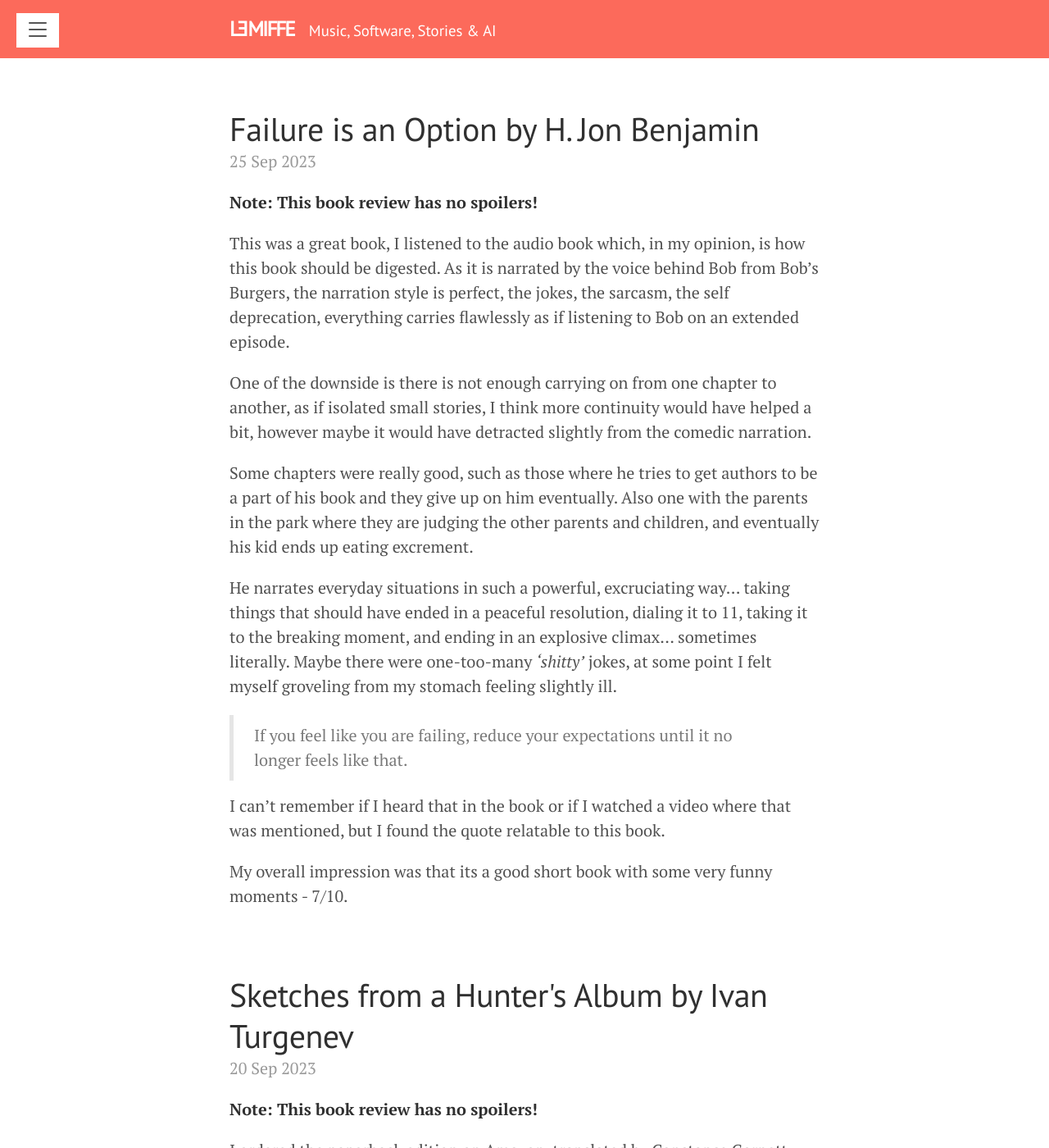
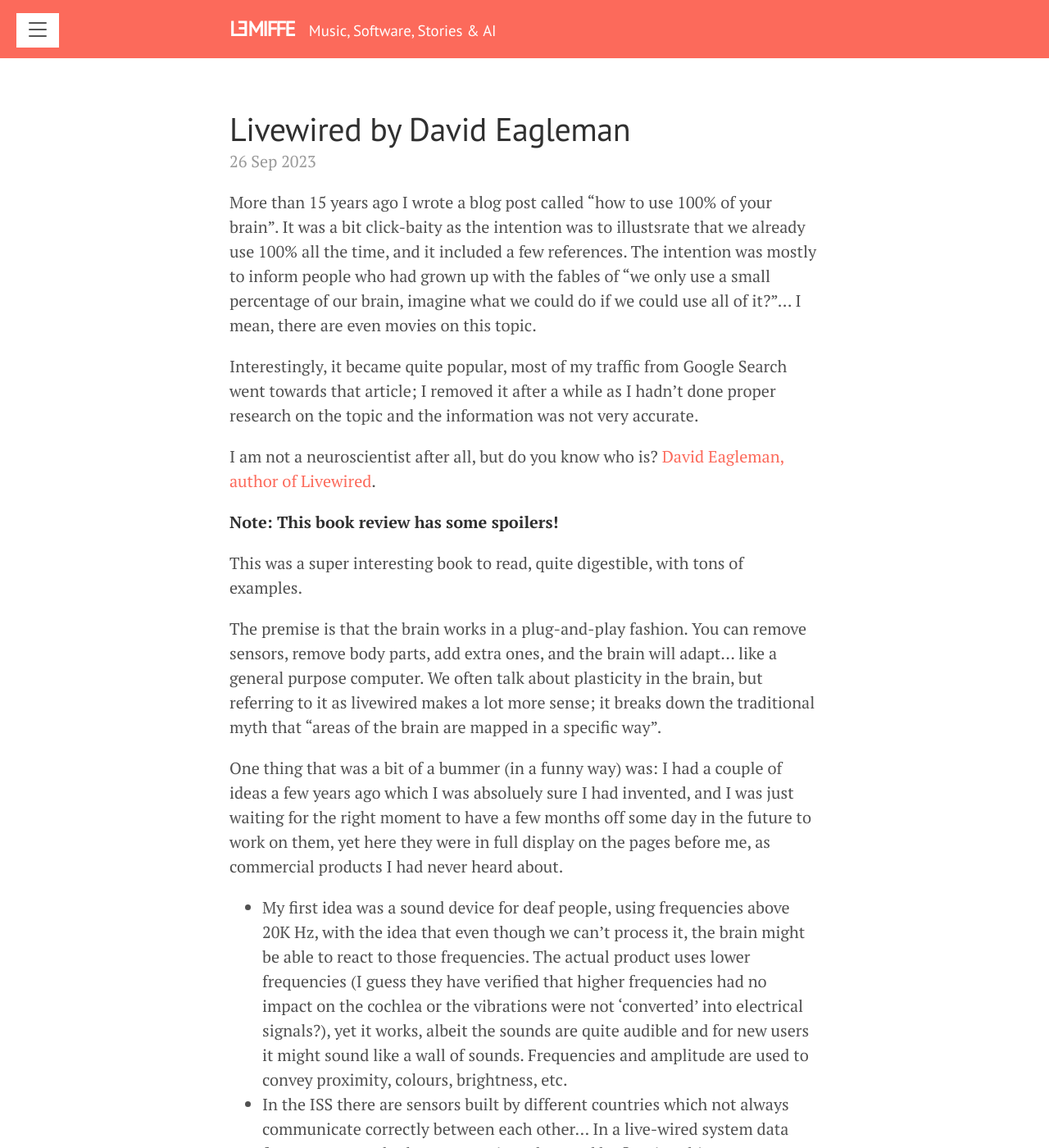
Before and after one commit to lemiffe/lemiffe.com, a Jekyll site: the page built from blog/index.html, in a window 1280 px wide and 1400 px high. Shown: the whole window at 82% size. Built offline with Jekyll 4.4.1, drawn with Linux system fonts in a browser that asks for light colours; the list of posts is cut into pages by our own code; some of the changed text lies outside the part shown.

Commit message:
New posts

```diff
--- /dev/null
+++ b/_posts/2023-09-26-review-livewired.md
@@ -0,0 +1,25 @@
+---
+title: Livewired by David Eagleman
+date: 2023-09-26
+---
+
+More than 15 years ago I wrote a blog post called "how to use 100% of your brain". It was a bit click-baity as the intention was to illustsrate that we already use 100% all the time, and it included a few references. The intention was mostly to inform people who had grown up with the fables of "we only use a small percentage of our brain, imagine what we could do if we could use all of it?"... I mean, there are even movies on this topic.
+
+Interestingly, it became quite popular, most of my traffic from Google Search went towards that article; I removed it after a while as I hadn't done proper research on the topic and the information was not very accurate.
+
+I am not a neuroscientist after all, but do you know who is? [David Eagleman, author of Livewired](https://eagleman.com/books/livewired/).
+
+**Note: This book review has some spoilers!**
+
+This was a super interesting book to read, quite digestible, with tons of examples.
+
+The premise is that the brain works in a plug-and-play fashion. You can remove sensors, remove body parts, add extra ones, and the brain will adapt... like a general purpose computer. We often talk about plasticity in the brain, but referring to it as livewired makes a lot more sense; it breaks down the traditional myth that "areas of the brain are mapped in a specific way".
+
+One thing that was a bit of a bummer (in a funny way) was: I had a couple of ideas a few years ago which I was absoluely sure I had invented, and I was just waiting for the right moment to have a few months off some day in the future to work on them, yet here they were in full display on the pages before me, as commercial products I had never heard about.
+
+- My first idea was a sound device for deaf people, using frequencies above 20K Hz, with the idea that even though we can't process it, the brain might be able to react to those frequencies. The actual product uses lower frequencies (I guess they have verified that higher frequencies had no impact on the cochlea or the vibrations were not 'converted' into electrical signals?), yet it works, albeit the sounds are quite audible and for new users it might sound like a wall of sounds. Frequencies and amplitude are used to convey proximity, colours, brightness, etc.
+- In the ISS there are sensors built by different countries which not always communicate correctly between each other... In a live-wired system data from sensors and other systems is understood by figuring things out automatically (back-propagation / unsupervised learning>. "Motor" babbling is mentioned (as babbling is the way babies figure out how to communicate, by experimenting out of curiosity). This reminded me of my Curious Actors idea (2015) where AI agents that explore, prod, and learn through curiosity. For example, interacting with APIs or objects in a codebase by performing tasks such as "what happens if I call this function? What happens if I pass this parameter? Does the result change? Are the types constant? What about the structure?", essentially creating a model of action-reactions to specific events, as well as a dictionary of properties to expect from certain objects (including generalisations as well as specific data for instances of objects). My ultimate idea was that if we could map that virtual world to a real one, the agents would simply collect information from us using an interface, the "objects", "methods" and "properties" shorthand for interactions with us, physical features and attributes.
+
+A small section of the book read like a sales pitch for one of the products. I feel that was quite unnecessary... a disclosure could have been added instead, or a foreword or afterword with a bit more information on the related commercial interests of the author.
+
+Recap: It is an easy read, not too long, with plenty of examples and illustrations. Some parts dragged on a bit with a few too many examples, but overall a very intriguing book with some really cool concepts! - 8/10
```
Also changed, not shown: _posts/2023-09-20-review-hunters-sketches.md (+1 -1 lines), _posts/2023-09-25-review-failure-is-an-option.md (+1 -1 lines).
